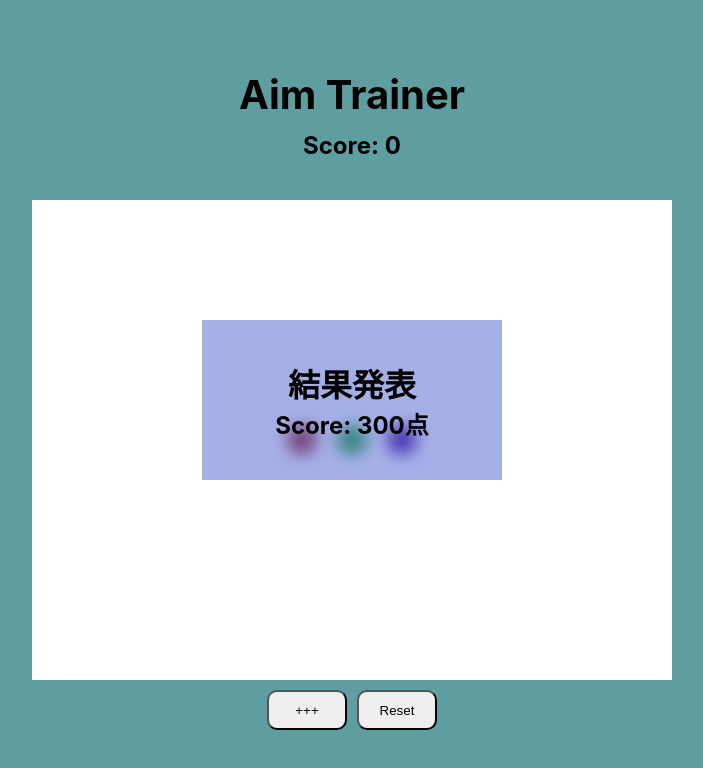
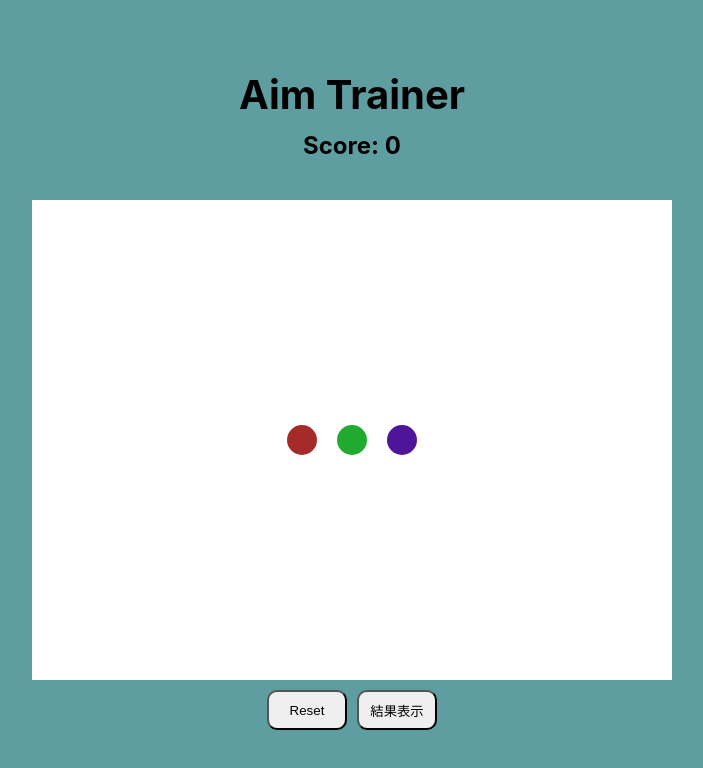
Before and after one commit to oNqNu/aim-trainer, a React (Create React App) app: page / in a window 1280 px wide. Shown: the top 768 px of the page, without its empty margins (288-991 px from the left). Built offline with nearby package versions, Linux system fonts and the light colour scheme.

Commit message:
feat: result画面をstateで出し分けるようにした．

```diff
--- a/src/App.css
+++ b/src/App.css
@@ -90,5 +90,6 @@ button {
   justify-content: center;
   align-items: center;
   backdrop-filter: blur(8px);
-  background-color: rgba(77, 97, 207, 0.5);
+  background-color: rgba(129, 136, 177, 0.5);
+  border-radius: 20px;
 }
--- a/src/App.tsx
+++ b/src/App.tsx
@@ -3,7 +3,7 @@ import './App.css';
 
 function App() {
   const [score, setScore] = useState(0);
-  const isDisplayResult = true;
+  const [isDisplayResult, SetIsDisplayResult] = useState(false);
 
   return (
     <div className="App">
@@ -25,18 +25,36 @@ function App() {
           ></div>
         </div>
         <div className="button-container">
-          <button className="plusButton" onClick={() => setScore(score + 1)}>
-            +++
-          </button>
+          {!isDisplayResult ? (
+            <>
               <button className="resetButton" onClick={() => setScore(0)}>
                 Reset
               </button>
+              <button
+                className="display-result-button"
+                onClick={() => SetIsDisplayResult(true)}
+              >
+                結果表示
+              </button>
+            </>
+          ) : null}
         </div>
       </div>
+      {isDisplayResult ? (
         <div className="result-container">
           <h1>結果発表</h1>
-        <h2>Score: 300点</h2>
+          <h2>Score: {score}点</h2>
+          <button
+            className="confirmed-result-button"
+            onClick={() => {
+              SetIsDisplayResult(false);
+              setScore(0);
+            }}
+          >
+            OK
+          </button>
         </div>
+      ) : null}
     </div>
   );
 }
```
Lines whose indentation alone changed are shown as unchanged.
